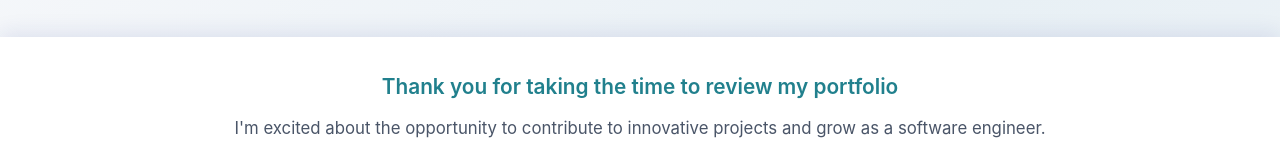
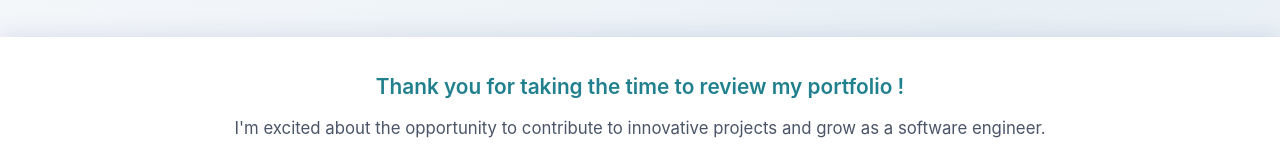
Before and after one commit to akbarali2k6/akbarali2k6.github.io, a plain HTML site: page index.html in a window 1280 px wide. Shown: the part 3253-3413 px from the top of the page. Drawn offline with Linux system fonts and the light colour scheme; a web font is replaced by a local one.

Commit message:
Update index.html

```diff
--- a/index.html
+++ b/index.html
@@ -599,7 +599,7 @@
 
     <footer>
         <div style="margin-bottom: 32px; padding-bottom: 24px; border-bottom: 1px solid rgba(var(--color-teal-500-rgb), 0.2);">
-            <p style="font-size: 1.3rem; font-weight: 600; color: var(--color-primary); margin-bottom: 12px;">Thank you for taking the time to review my portfolio</p>
+            <p style="font-size: 1.3rem; font-weight: 600; color: var(--color-primary); margin-bottom: 12px;">Thank you for taking the time to review my portfolio !</p>
             <p style="font-size: 1.05rem; color: #4a5568;">I'm excited about the opportunity to contribute to innovative projects and grow as a software engineer.</p>
         </div>
         <p>&copy; 2025 Mohammed Akbar Ali. All rights reserved.</p>
```
